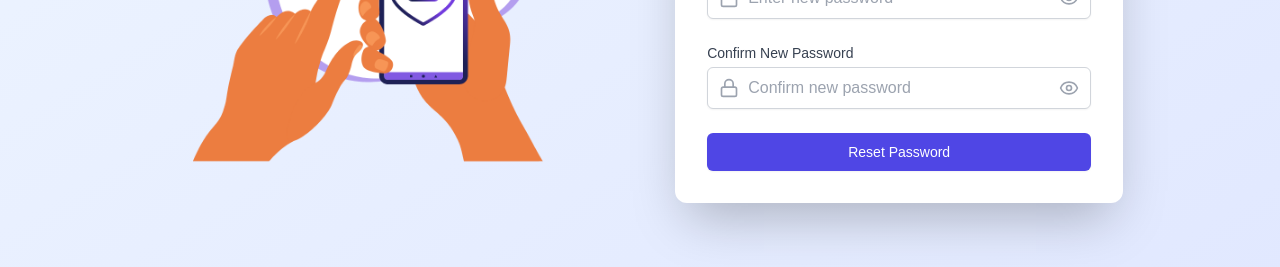
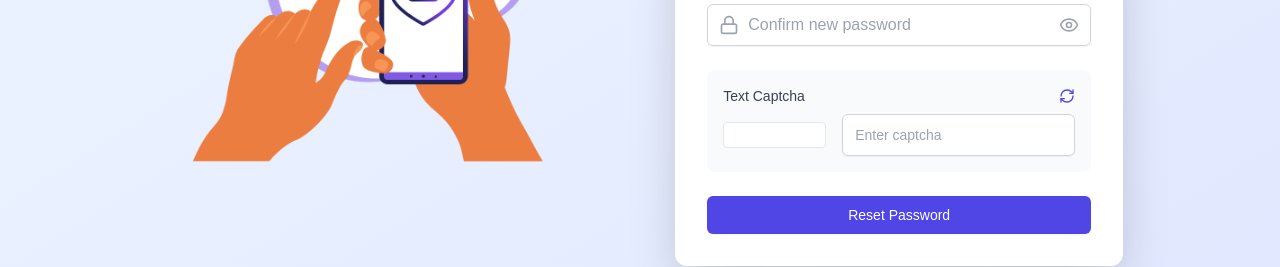
Before and after one commit to SunilBasnet07/cybersecurity_project, a Next.js app: page /auth/reset-password/1 in a window 1280 px wide. Shown: the part 444-711 px from the top of the page. Built offline with nearby package versions, Linux system fonts and the light colour scheme; no server answers.

Commit message:
feat: add captcha in reset password page

```diff
--- a/src/components/ResetPassword.js
+++ b/src/components/ResetPassword.js
@@ -1,13 +1,13 @@
 'use client';
 import React, { useState, useEffect } from 'react';
 import { motion } from 'framer-motion';
-import { Eye, EyeOff, Lock, AlertCircle, Check, X, ArrowLeft } from 'lucide-react';
+import { Eye, EyeOff, Lock, AlertCircle, Check, X, ArrowLeft, RefreshCw } from 'lucide-react';
 import { useForm } from 'react-hook-form';
 import { PASSWORD_REGEX } from '@/constants/regex';
 import Link from 'next/link';
 import { LOGIN_ROUTE } from '@/routes/route';
 import toast from 'react-hot-toast';
-import { resetPassword } from '@/api/auth';
+import { getCaptchaByString, resetPassword } from '@/api/auth';
 import { useRouter } from 'next/navigation';
 import Spinner from './Spinner';
 import { clsx } from 'clsx';
@@ -19,6 +19,8 @@ const ResetPassword = ({ userId, otp }) => {
   const [showConfirmPassword, setShowConfirmPassword] = useState(false);
   const [isReset, setIsReset] = useState(false);
   const [loading, setLoading] = useState(false);
+    const [question, setQuestion] = useState(null);
+    const [correctAnswer, setCorrectAnswer] = useState(false);
   const [passwordStrength, setPasswordStrength] = useState({
     length: false,
     uppercase: false,
@@ -83,10 +85,24 @@ const ResetPassword = ({ userId, otp }) => {
     }
   };
 
+
+    function refreshCaptcha() {
+    getCaptchaByString().then((data) => {
+      setQuestion(data.question);
+      setCorrectAnswer(data.answer);
+    }).catch(error => {
+      console.log(error.message);
+    })
+  }
+
+  useEffect(() => {
+    refreshCaptcha();
+  }, []);
+
   const onSubmit = async (data) => {
     setLoading(true);
     try {
-      await resetPassword(userId, otp, data);
+      await resetPassword(userId, otp, {...data,correctAnswer});
 
       setIsReset(true);
       toast.success("Password reset successfully!", {
@@ -323,6 +339,53 @@ const ResetPassword = ({ userId, otp }) => {
                 </p>
               )}
             </motion.div>
+                      {/* Captcha Section */}
+          <motion.div
+            className="bg-gray-50 p-4 rounded-lg"
+            variants={itemVariants}
+            whileHover={{ scale: 1.01 }}
+            transition={{ type: "spring", stiffness: 300 }}
+          >
+            <div className="flex items-center justify-between mb-2">
+              <label htmlFor="captcha" className="block text-sm font-medium text-gray-700">
+                Text Captcha
+              </label>
+              <motion.button
+                type="button"
+                onClick={refreshCaptcha}
+                className="text-sm text-indigo-600 hover:text-indigo-500 font-medium"
+
+
+                whileHover={{ scale: 1.05 }}
+                whileTap={{ scale: 0.95 }}
+              >
+                <RefreshCw className='h-4 w-4' />
+              </motion.button>
+            </div>
+            <div className="flex items-center space-x-4">
+              <motion.div
+                className="flex-1 bg-white p-3 rounded border border-gray-200 text-center font-mono text-lg tracking-wider"
+                whileHover={{ scale: 1.02 }}
+                transition={{ type: "spring", stiffness: 400 }}
+              >
+                <p className='text-md italic '>{question}</p>
+              </motion.div>
+              <input
+                id="captcha"
+                name="captcha"
+                type="text"
+                {...register("captchaAnswer", {
+                  required: "Captcha is required."
+                })}
+                className={clsx("flex-1 appearance-none block px-3 py-2 border border-gray-300 placeholder:text-sm rounded-md shadow-sm placeholder-gray-400 focus:outline-none  transition duration-150 ease-in-out",
+                  errors.captchaAnswer ? "border-red-500 " : " focus:ring-indigo-500  focus:border-indigo-500"
+                )}
+                placeholder="Enter captcha"
+              />
+
+            </div>
+            {errors.captchaAnswer && (<p className='text-red-500 flex justify-center ml-10 text-[12px] px-1 py-1'>  <AlertCircle className="h-4 w-4 mr-1" />{errors.captchaAnswer.message}</p>)}
+          </motion.div>
 
             {/* Submit Button */}
             <motion.div variants={itemVariants}>
--- a/src/components/login.js
+++ b/src/components/login.js
@@ -8,7 +8,7 @@ import { useDispatch, useSelector } from 'react-redux';
 import { useRouter } from 'next/navigation';
 import toast from 'react-hot-toast';
 import Spinner from './Spinner';
-import { getCaptchaNumber } from '@/api/auth';
+import { getCaptchaByString } from '@/api/auth';
 import Link from 'next/link';
 import { DASHBOARD_ROUTE, FORGOTPASSWORD_ROUTE, REGISTER_ROUTE } from '@/routes/route';
 import { clsx } from 'clsx';
@@ -28,7 +28,7 @@ const Login = () => {
   const { lockTime, remainingTime } = useSelector((state) => state.lock);
 
   function refreshCaptcha() {
-    getCaptchaNumber().then((data) => {
+    getCaptchaByString().then((data) => {
       setQuestion(data.question);
       setCorrectAnswer(data.answer);
     }).catch(error => {
@@ -242,7 +242,7 @@ const Login = () => {
                 whileHover={{ scale: 1.02 }}
                 transition={{ type: "spring", stiffness: 400 }}
               >
-                <p className='text-sm'>{question}</p>
+                <p className='text-md italic '>{question}</p>
               </motion.div>
               <input
                 id="captcha"
--- a/src/components/register.js
+++ b/src/components/register.js
@@ -7,7 +7,7 @@ import { EMAIL_REGEX, PASSWORD_REGEX } from '@/constants/regex';
 import toast from 'react-hot-toast';
 import Spinner from './Spinner';
 import OTPPopup from './OTPPopup';
-import { signUp, getCaptchaByString } from '@/api/auth';
+import { signUp, getCaptchaNumber } from '@/api/auth';
 import { useDispatch } from 'react-redux';
 import { getEmail } from '@/redux/auth/authSlice';
 import { clsx } from 'clsx';
@@ -40,7 +40,7 @@ const Register = () => {
 
 
   function refreshCaptcha() {
-    getCaptchaByString().then((data) => {
+      getCaptchaNumber().then((data) => {
       setQuestion(data.question);
       setCorrectAnswer(data.answer);
     }).catch(error => {
@@ -428,12 +428,13 @@ const Register = () => {
             <div className="flex items-center space-x-4">
               <motion.div
                 className="flex-1 bg-white p-3 rounded border border-gray-200 text-center font-mono text-lg tracking-wider"
-                whileHover={{ scale: 1.02 }}
+
                 transition={{ type: "spring", stiffness: 400 }}
               >
 
                 <p className='text-md italic'>{question}</p>
               </motion.div>
+
               <input
                 id="captcha"
                 name="captcha"
```
